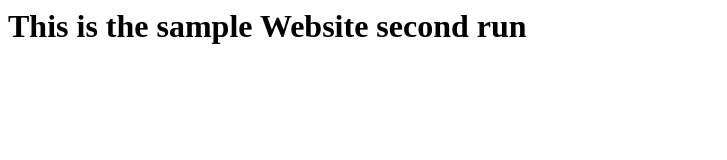
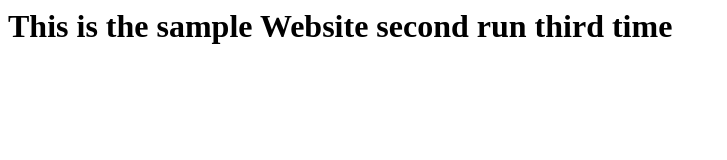
Before and after one commit to mokshigit/testhtml, a plain HTML site: page index.html in a window 1280 px wide. Shown: the whole page, without its empty margins (0-727 px from the left). Drawn offline with Linux system fonts and the light colour scheme.

Commit message:
third push

```diff
--- a/index.html
+++ b/index.html
@@ -1 +1 @@
-<h1> This is the sample Website second run </h1>
+<h1> This is the sample Website second run third time </h1>
```
